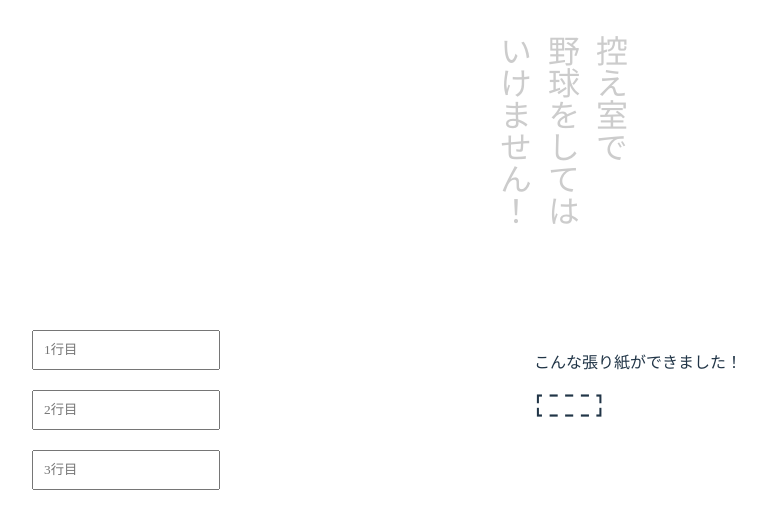
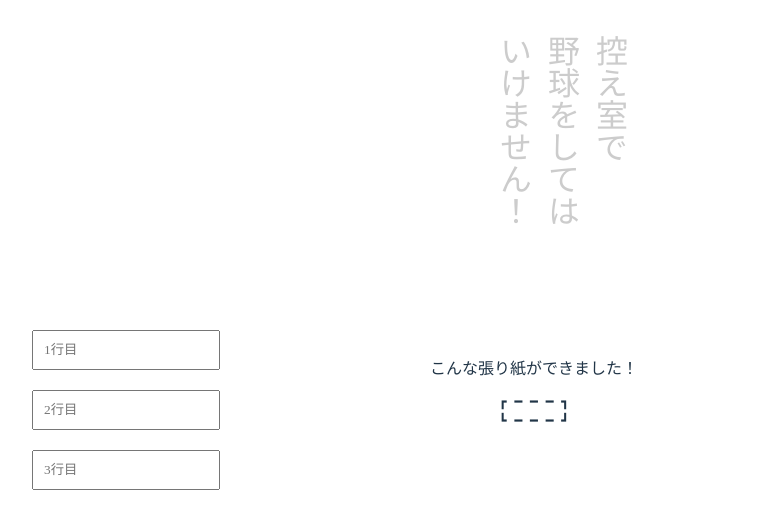
Before and after one commit to Secret-Society-Braid/Do-Not-Play-Baseball-In-Waiting-Room, a React (Vite) app: page / in a window 1280 px wide. Shown: the top 528 px of the page, without its empty margins (106-872 px from the left). Built offline with nearby package versions, Linux system fonts and the light colour scheme; a web font is replaced by a local one.

Commit message:
adjust component

```diff
--- a/src/styles/result.css
+++ b/src/styles/result.css
@@ -1,5 +1,8 @@
 .result {
-  position: fixed;
-  top: 350px;
-  left: 50%;
+  display: flex;
+  justify-content: center;
+  align-items: center;
+  flex-direction: column;
+
+  width: 100vw;
 }
```
